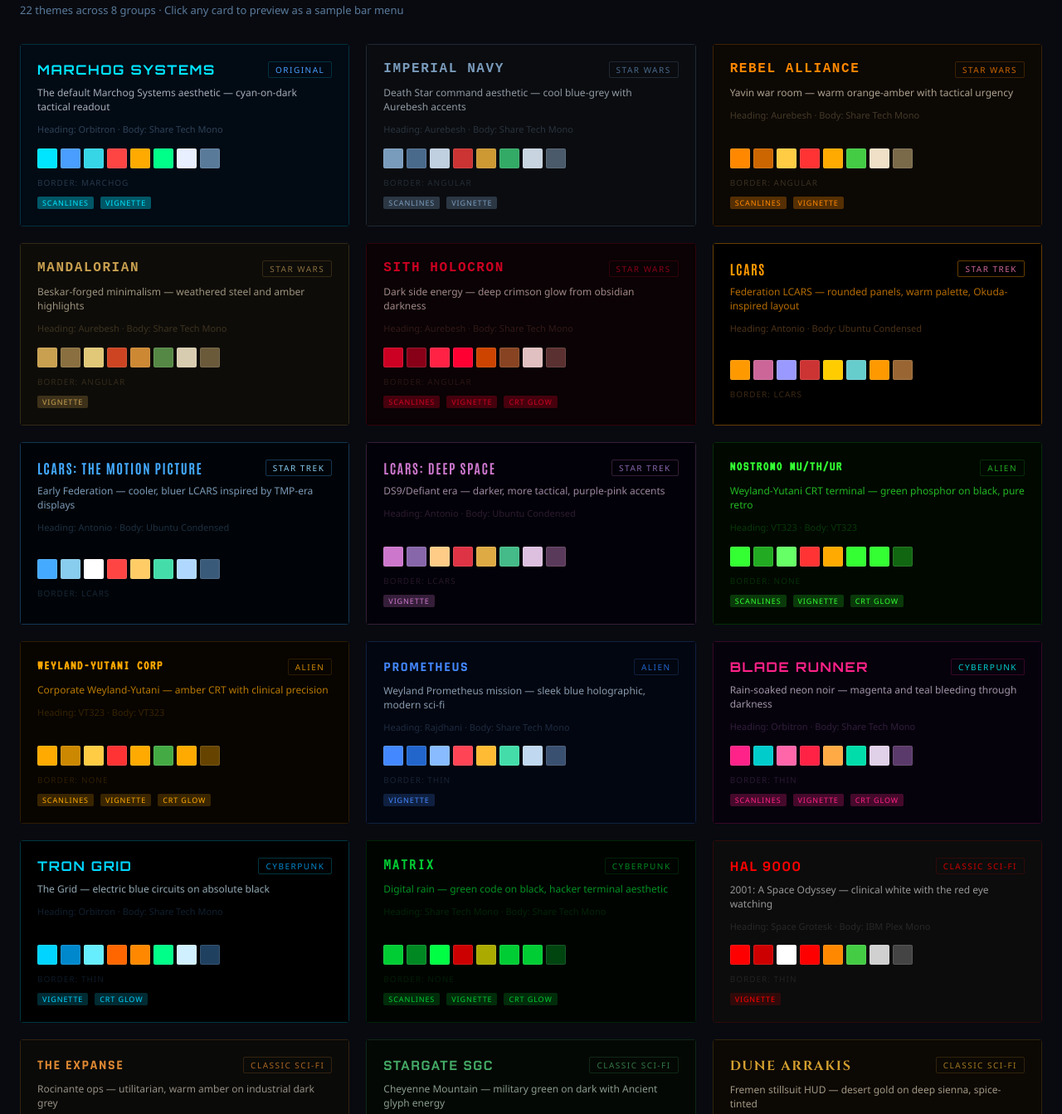
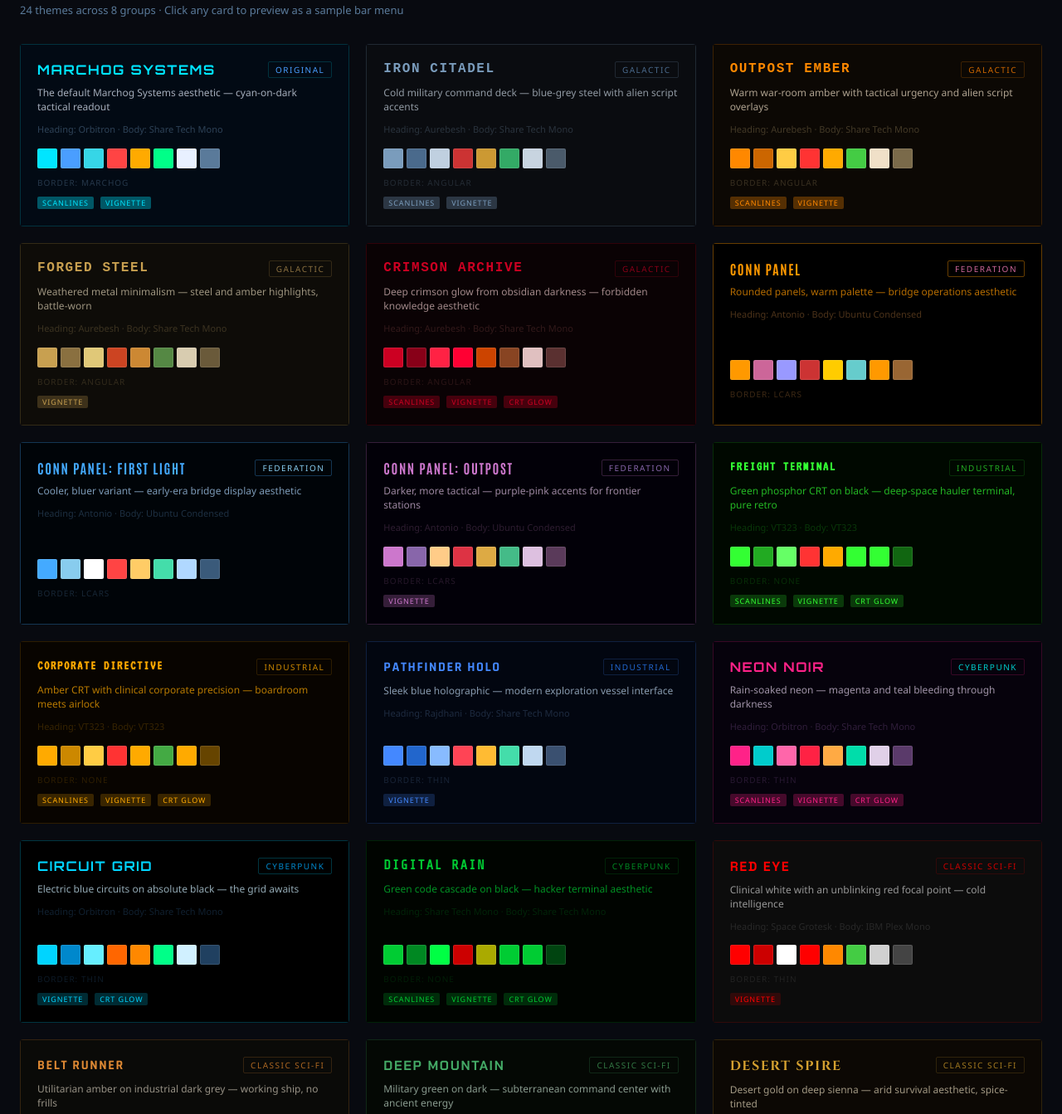
Before and after one commit to johnmknight/MarchogSystemsOps, a plain HTML site: page client/themes/gallery.html in a window 1280 px wide. Shown: the part 53-1396 px from the top of the page at 83% size. Drawn offline with nearby package versions, Linux system fonts and the light colour scheme.

Commit message:
legal: rename all 24 themes to remove IP references
Galactic: Iron Citadel, Outpost Ember, Forged Steel, Crimson Archive
Federation: Conn Panel, Conn Panel: First Light, Conn Panel: Outpost
Industrial: Freight Terminal, Corporate Directive, Pathfinder Holo
Cyberpunk: Neon Noir, Circuit Grid, Digital Rain, Neon District
Classic Sci-Fi: Red Eye, Belt Runner, Deep Mountain, Desert Spire, Fleet CIC
Retro-Future: Bunker Terminal, Amber Glow
Gaming: Blue Visor, Solar Flare
Original: Marchog Systems (unchanged)

Fixed gallery subtitle: 22 -> 24 themes

```diff
--- a/client/themes/gallery.html
+++ b/client/themes/gallery.html
@@ -85,7 +85,7 @@
 </head>
 <body>
   <h1>MARCHOG SYSTEMS — THEME GALLERY</h1>
-  <p class="subtitle">22 themes across 8 groups · Click any card to preview as a sample bar menu</p>
+  <p class="subtitle">24 themes across 8 groups · Click any card to preview as a sample bar menu</p>
   <div class="grid" id="grid"></div>
   <div class="preview-overlay" id="preview">
     <button class="preview-close" onclick="closePreview()">✕</button>
--- a/client/themes/themes.json
+++ b/client/themes/themes.json
@@ -31,9 +31,9 @@
   },
   {
     "id": "imperial",
-    "name": "Imperial Navy",
-    "group": "Star Wars",
-    "description": "Death Star command aesthetic — cool blue-grey with Aurebesh accents",
+    "name": "Iron Citadel",
+    "group": "Galactic",
+    "description": "Cold military command deck — blue-grey steel with alien script accents",
     "fonts": {
       "heading": "Aurebesh",
       "body": "Share Tech Mono",
@@ -66,9 +66,9 @@
   },
   {
     "id": "rebel",
-    "name": "Rebel Alliance",
-    "group": "Star Wars",
-    "description": "Yavin war room — warm orange-amber with tactical urgency",
+    "name": "Outpost Ember",
+    "group": "Galactic",
+    "description": "Warm war-room amber with tactical urgency and alien script overlays",
     "fonts": {
       "heading": "Aurebesh",
       "body": "Share Tech Mono",
@@ -101,9 +101,9 @@
   },
   {
     "id": "mandalorian",
-    "name": "Mandalorian",
-    "group": "Star Wars",
-    "description": "Beskar-forged minimalism — weathered steel and amber highlights",
+    "name": "Forged Steel",
+    "group": "Galactic",
+    "description": "Weathered metal minimalism — steel and amber highlights, battle-worn",
     "fonts": {
       "heading": "Aurebesh",
       "body": "Share Tech Mono",
@@ -136,9 +136,9 @@
   },
   {
     "id": "sith",
-    "name": "Sith Holocron",
-    "group": "Star Wars",
-    "description": "Dark side energy — deep crimson glow from obsidian darkness",
+    "name": "Crimson Archive",
+    "group": "Galactic",
+    "description": "Deep crimson glow from obsidian darkness — forbidden knowledge aesthetic",
     "fonts": {
       "heading": "Aurebesh",
       "body": "Share Tech Mono",
@@ -171,9 +171,9 @@
   },
   {
     "id": "lcars",
-    "name": "LCARS",
-    "group": "Star Trek",
-    "description": "Federation LCARS — rounded panels, warm palette, Okuda-inspired layout",
+    "name": "Conn Panel",
+    "group": "Federation",
+    "description": "Rounded panels, warm palette — bridge operations aesthetic",
     "fonts": {
       "heading": "Antonio",
       "body": "Ubuntu Condensed",
@@ -201,9 +201,9 @@
   },
   {
     "id": "lcars_tmp",
-    "name": "LCARS: The Motion Picture",
-    "group": "Star Trek",
-    "description": "Early Federation — cooler, bluer LCARS inspired by TMP-era displays",
+    "name": "Conn Panel: First Light",
+    "group": "Federation",
+    "description": "Cooler, bluer variant — early-era bridge display aesthetic",
     "fonts": {
       "heading": "Antonio",
       "body": "Ubuntu Condensed",
@@ -231,9 +231,9 @@
   },
   {
     "id": "lcars_ds9",
-    "name": "LCARS: Deep Space",
-    "group": "Star Trek",
-    "description": "DS9/Defiant era — darker, more tactical, purple-pink accents",
+    "name": "Conn Panel: Outpost",
+    "group": "Federation",
+    "description": "Darker, more tactical — purple-pink accents for frontier stations",
     "fonts": {
       "heading": "Antonio",
       "body": "Ubuntu Condensed",
@@ -261,9 +261,9 @@
   },
   {
     "id": "nostromo",
-    "name": "Nostromo MU/TH/UR",
-    "group": "Alien",
-    "description": "Weyland-Yutani CRT terminal — green phosphor on black, pure retro",
+    "name": "Freight Terminal",
+    "group": "Industrial",
+    "description": "Green phosphor CRT on black — deep-space hauler terminal, pure retro",
     "fonts": {
       "heading": "VT323",
       "body": "VT323",
@@ -291,9 +291,9 @@
   },
   {
     "id": "weyland",
-    "name": "Weyland-Yutani Corp",
-    "group": "Alien",
-    "description": "Corporate Weyland-Yutani — amber CRT with clinical precision",
+    "name": "Corporate Directive",
+    "group": "Industrial",
+    "description": "Amber CRT with clinical corporate precision — boardroom meets airlock",
     "fonts": {
       "heading": "VT323",
       "body": "VT323",
@@ -321,9 +321,9 @@
   },
   {
     "id": "prometheus",
-    "name": "Prometheus",
-    "group": "Alien",
-    "description": "Weyland Prometheus mission — sleek blue holographic, modern sci-fi",
+    "name": "Pathfinder Holo",
+    "group": "Industrial",
+    "description": "Sleek blue holographic — modern exploration vessel interface",
     "fonts": {
       "heading": "Rajdhani",
       "body": "Share Tech Mono",
@@ -351,9 +351,9 @@
   },
   {
     "id": "blade_runner",
-    "name": "Blade Runner",
+    "name": "Neon Noir",
     "group": "Cyberpunk",
-    "description": "Rain-soaked neon noir — magenta and teal bleeding through darkness",
+    "description": "Rain-soaked neon — magenta and teal bleeding through darkness",
     "fonts": {
       "heading": "Orbitron",
       "body": "Share Tech Mono",
@@ -381,9 +381,9 @@
   },
   {
     "id": "tron",
-    "name": "TRON Grid",
+    "name": "Circuit Grid",
     "group": "Cyberpunk",
-    "description": "The Grid — electric blue circuits on absolute black",
+    "description": "Electric blue circuits on absolute black — the grid awaits",
     "fonts": {
       "heading": "Orbitron",
       "body": "Share Tech Mono",
@@ -411,9 +411,9 @@
   },
   {
     "id": "matrix",
-    "name": "Matrix",
+    "name": "Digital Rain",
     "group": "Cyberpunk",
-    "description": "Digital rain — green code on black, hacker terminal aesthetic",
+    "description": "Green code cascade on black — hacker terminal aesthetic",
     "fonts": {
       "heading": "Share Tech Mono",
       "body": "Share Tech Mono",
@@ -441,9 +441,9 @@
   },
   {
     "id": "hal9000",
-    "name": "HAL 9000",
+    "name": "Red Eye",
     "group": "Classic Sci-Fi",
-    "description": "2001: A Space Odyssey — clinical white with the red eye watching",
+    "description": "Clinical white with an unblinking red focal point — cold intelligence",
     "fonts": {
       "heading": "Space Grotesk",
       "body": "IBM Plex Mono",
@@ -471,9 +471,9 @@
   },
   {
     "id": "expanse",
-    "name": "The Expanse",
+    "name": "Belt Runner",
     "group": "Classic Sci-Fi",
-    "description": "Rocinante ops — utilitarian, warm amber on industrial dark grey",
+    "description": "Utilitarian amber on industrial dark grey — working ship, no frills",
     "fonts": {
       "heading": "Rajdhani",
       "body": "Source Code Pro",
@@ -501,9 +501,9 @@
   },
   {
     "id": "stargate",
-    "name": "Stargate SGC",
+    "name": "Deep Mountain",
     "group": "Classic Sci-Fi",
-    "description": "Cheyenne Mountain — military green on dark with Ancient glyph energy",
+    "description": "Military green on dark — subterranean command center with ancient energy",
     "fonts": {
       "heading": "Chakra Petch",
       "body": "Share Tech Mono",
@@ -531,9 +531,9 @@
   },
   {
     "id": "dune",
-    "name": "Dune Arrakis",
+    "name": "Desert Spire",
     "group": "Classic Sci-Fi",
-    "description": "Fremen stillsuit HUD — desert gold on deep sienna, spice-tinted",
+    "description": "Desert gold on deep sienna — arid survival aesthetic, spice-tinted",
     "fonts": {
       "heading": "Cinzel",
       "body": "Source Code Pro",
@@ -561,9 +561,9 @@
   },
   {
     "id": "fallout",
-    "name": "Fallout Pip-Boy",
+    "name": "Bunker Terminal",
     "group": "Retro-Future",
-    "description": "Vault-Tec terminal — green phosphor with that retro-50s atomic age vibe",
+    "description": "Atomic-age green phosphor — retro-50s radiation glow from underground",
     "fonts": {
       "heading": "VT323",
       "body": "VT323",
@@ -591,7 +591,7 @@
   },
   {
     "id": "retro_amber",
-    "name": "Retro Amber Terminal",
+    "name": "Amber Glow",
     "group": "Retro-Future",
     "description": "Classic amber CRT — the warm glow of vintage computing",
     "fonts": {
@@ -621,9 +621,9 @@
   },
   {
     "id": "battlestar",
-    "name": "Battlestar Galactica",
+    "name": "Fleet CIC",
     "group": "Classic Sci-Fi",
-    "description": "CIC tactical — military blue-grey with urgent red accents, no-frills",
+    "description": "Military blue-grey with urgent red accents — no-frills tactical",
     "fonts": {
       "heading": "Chakra Petch",
       "body": "Source Code Pro",
@@ -651,9 +651,9 @@
   },
   {
     "id": "cyberpunk_2077",
-    "name": "Cyberpunk 2077",
+    "name": "Neon District",
     "group": "Cyberpunk",
-    "description": "Night City interface — hot yellow glitch on dark with magenta interference",
+    "description": "Hot yellow glitch on dark with magenta interference — night city vibes",
     "fonts": {
       "heading": "Rajdhani",
       "body": "Share Tech Mono",
@@ -681,9 +681,9 @@
   },
   {
     "id": "halo",
-    "name": "Halo UNSC",
+    "name": "Blue Visor",
     "group": "Gaming",
-    "description": "UNSC Cortana interface — cool blue holographic with military precision",
+    "description": "Cool blue holographic with military precision — combat HUD aesthetic",
     "fonts": {
       "heading": "Chakra Petch",
       "body": "Share Tech Mono",
@@ -711,9 +711,9 @@
   },
   {
     "id": "mass_effect",
-    "name": "Mass Effect Omni",
+    "name": "Solar Flare",
     "group": "Gaming",
-    "description": "Omni-tool holographic — warm orange-gold on deep space black",
+    "description": "Warm orange-gold holographic on deep space black — gauntlet interface",
     "fonts": {
       "heading": "Rajdhani",
       "body": "Share Tech Mono",
```
